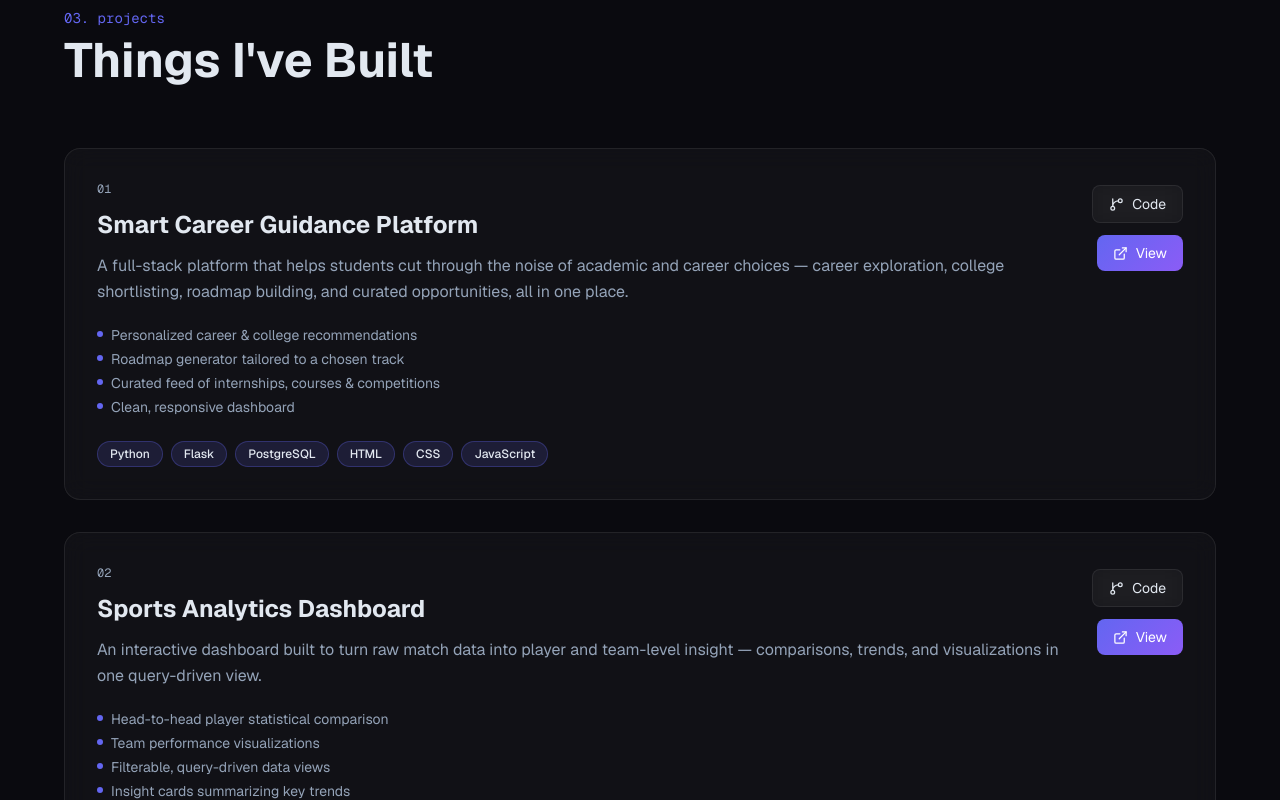
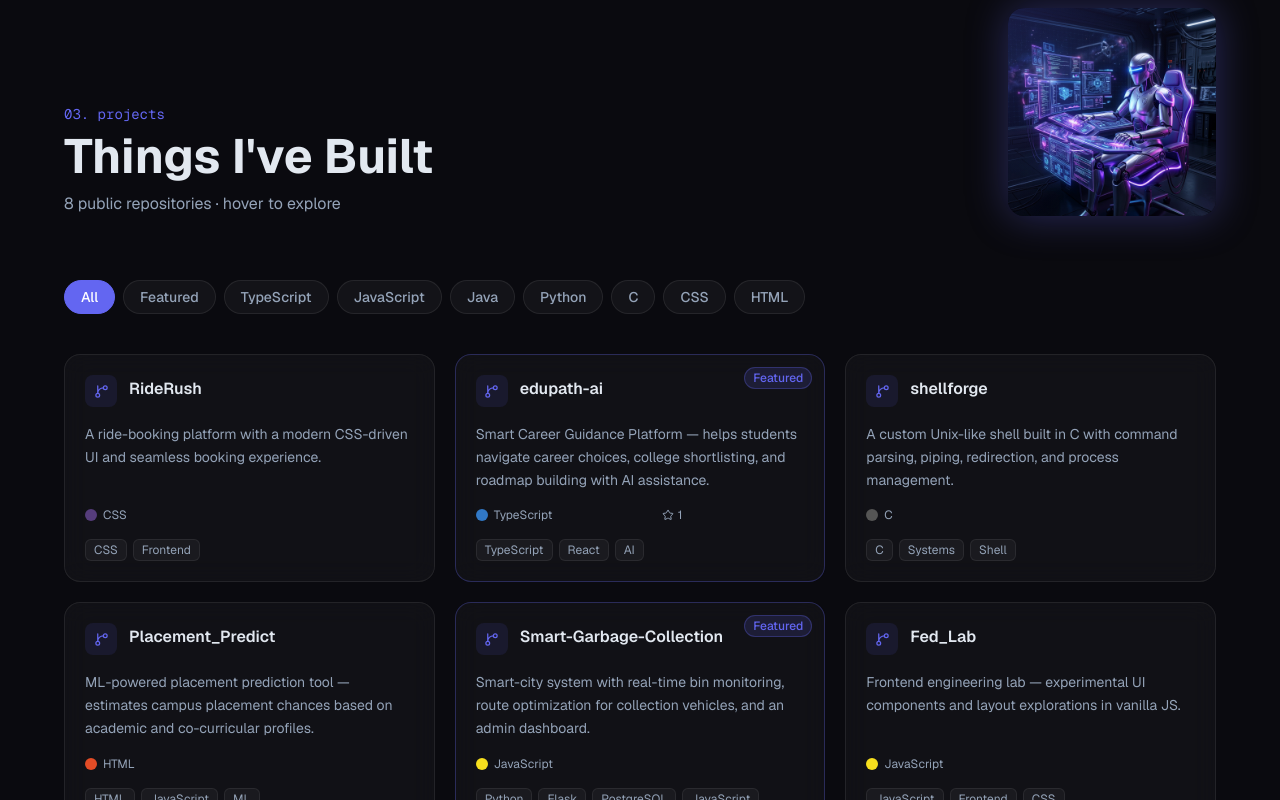
Before and after one commit to shambhavi-mahi/my_portfolio, a Next.js app: page / in a window 1280 px wide. Shown: the part 2660-3460 px from the top of the page. Built offline with nearby package versions, Linux system fonts and the light colour scheme.

Commit message:
feat: add all repos grid AI robot image filter bar

```diff
--- a/app/components/sections/Projects.tsx
+++ b/app/components/sections/Projects.tsx
@@ -1,188 +1,173 @@
 "use client";
 
-import { ExternalLink, GitBranch } from "lucide-react";
+import { useState } from "react";
+import { ExternalLink, GitBranch, Star } from "lucide-react";
+import Image from "next/image";
 
+const langColors: Record<string, string> = {
+  TypeScript: "#3178C6",
+  JavaScript: "#F7DF1E",
+  Python: "#3572A5",
+  Java: "#B07219",
+  CSS: "#563D7C",
+  HTML: "#E34C26",
+  C: "#555555",
+  default: "#6366F1",
+};
 
-const projects = [
-  {
-    number: "01",
-    title: "Smart Career Guidance Platform",
-    description:
-      "A full-stack platform that helps students cut through the noise of academic and career choices — career exploration, college shortlisting, roadmap building, and curated opportunities, all in one place.",
-    tags: ["Python", "Flask", "PostgreSQL", "HTML", "CSS", "JavaScript"],
-    highlights: [
-      "Personalized career & college recommendations",
-      "Roadmap generator tailored to a chosen track",
-      "Curated feed of internships, courses & competitions",
-      "Clean, responsive dashboard",
-    ],
-    github: "https://github.com/shambhavi-mahi/edupath-ai",
-    color: "rgba(99, 102, 241, 0.15)",
-    borderColor: "rgba(99, 102, 241, 0.3)",
-  },
-  {
-    number: "02",
-    title: "Sports Analytics Dashboard",
-    description:
-      "An interactive dashboard built to turn raw match data into player and team-level insight — comparisons, trends, and visualizations in one query-driven view.",
-    tags: ["Java", "PostgreSQL", "JavaScript", "HTML", "CSS"],
-    highlights: [
-      "Head-to-head player statistical comparison",
-      "Team performance visualizations",
-      "Filterable, query-driven data views",
-      "Insight cards summarizing key trends",
-    ],
-    github: "https://github.com/Jahnavi277/SportsAnalytics",
-    color: "rgba(139, 92, 246, 0.15)",
-    borderColor: "rgba(139, 92, 246, 0.3)",
-  },
-  {
-    number: "03",
-    title: "Smart Garbage Collection System",
-    description:
-      "A smart-city system that uses real-time bin monitoring to cut unnecessary collection runs and route trucks more efficiently.",
-    tags: ["Python", "Flask", "PostgreSQL", "HTML", "CSS", "JavaScript"],
-    highlights: [
-      "Real-time bin fill-level monitoring",
-      "Route optimization for collection vehicles",
-      "Admin dashboard for zone monitoring",
-      "Alerts for near-capacity bins",
-    ],
-    github:
-      "https://github.com/shambhavi-mahi/Smart-Garbage-Collection-System",
-    color: "rgba(236, 72, 153, 0.15)",
-    borderColor: "rgba(236, 72, 153, 0.3)",
-  },
+type Repo = {
+  name: string;
+  description: string;
+  language: string;
+  url: string;
+  stars: number;
+  tags: string[];
+  featured: boolean;
+};
+
+const repos: Repo[] = [
+  { name: "RideRush", description: "A ride-booking platform with a modern CSS-driven UI and seamless booking experience.", language: "CSS", url: "https://github.com/shambhavi-mahi/RideRush", stars: 0, tags: ["CSS", "Frontend"], featured: false },
+  { name: "edupath-ai", description: "Smart Career Guidance Platform — helps students navigate career choices, college shortlisting, and roadmap building with AI assistance.", language: "TypeScript", url: "https://github.com/shambhavi-mahi/edupath-ai", stars: 1, tags: ["TypeScript", "React", "AI"], featured: true },
+  { name: "shellforge", description: "A custom Unix-like shell built in C with command parsing, piping, redirection, and process management.", language: "C", url: "https://github.com/shambhavi-mahi/shellforge", stars: 0, tags: ["C", "Systems", "Shell"], featured: false },
+  { name: "Placement_Predict", description: "ML-powered placement prediction tool — estimates campus placement chances based on academic and co-curricular profiles.", language: "HTML", url: "https://github.com/shambhavi-mahi/Placement_Predict", stars: 0, tags: ["HTML", "JavaScript", "ML"], featured: false },
+  { name: "Smart-Garbage-Collection", description: "Smart-city system with real-time bin monitoring, route optimization for collection vehicles, and an admin dashboard.", language: "JavaScript", url: "https://github.com/shambhavi-mahi/Smart-Garbage-Collection-System", stars: 0, tags: ["Python", "Flask", "PostgreSQL", "JavaScript"], featured: true },
+  { name: "Fed_Lab", description: "Frontend engineering lab — experimental UI components and layout explorations in vanilla JS.", language: "JavaScript", url: "https://github.com/shambhavi-mahi/Fed_Lab", stars: 0, tags: ["JavaScript", "Frontend", "CSS"], featured: false },
+  { name: "FED_Project", description: "Frontend development project showcasing responsive design patterns and modern web techniques.", language: "JavaScript", url: "https://github.com/shambhavi-mahi/FED_Project", stars: 0, tags: ["JavaScript", "CSS", "HTML"], featured: false },
+  { name: "Sports Analytics Dashboard", description: "Interactive dashboard turning raw match data into player and team-level insight with comparisons, trends, and visualizations.", language: "Java", url: "https://github.com/Jahnavi277/SportsAnalytics", stars: 1, tags: ["Java", "PostgreSQL", "JavaScript"], featured: true },
 ];
 
+const filters = ["All", "Featured", "TypeScript", "JavaScript", "Java", "Python", "C", "CSS", "HTML"];
+
 export default function Projects() {
+  const [activeFilter, setActiveFilter] = useState("All");
+
+  const filtered = repos.filter((r) => {
+    if (activeFilter === "All") return true;
+    if (activeFilter === "Featured") return r.featured;
+    return r.language === activeFilter || r.tags.includes(activeFilter);
+  });
+
   return (
     <section id="projects" className="py-28 px-6">
-      {/* Divider */}
+      <div className="w-full h-px max-w-6xl mx-auto mb-28" style={{ background: "var(--border)" }} />
+      <div className="max-w-6xl mx-auto">
+
+        {/* Header */}
+        <div className="flex flex-col md:flex-row md:items-end justify-between gap-8 mb-16">
+          <div>
+            <p className="text-sm font-mono mb-2" style={{ color: "var(--accent)" }}>03. projects</p>
+            <h2 className="text-4xl md:text-5xl font-bold" style={{ color: "var(--foreground)" }}>
+              Things I&apos;ve Built
+            </h2>
+            <p className="mt-3 text-base" style={{ color: "var(--muted)" }}>
+              {repos.length} public repositories &middot; hover to explore
+            </p>
+          </div>
+
+          {/* AI Robot image */}
           <div
-        className="w-full h-px max-w-6xl mx-auto mb-28"
-        style={{ background: "var(--border)" }}
+            className="relative w-40 h-40 md:w-52 md:h-52 flex-shrink-0 rounded-2xl overflow-hidden"
+            style={{ boxShadow: "0 0 40px rgba(99,102,241,0.35)" }}
+          >
+            <Image src="/robot.jpg" alt="AI Tech Robot" fill className="object-cover" priority />
+            <div
+              className="absolute inset-0"
+              style={{ background: "linear-gradient(135deg, rgba(99,102,241,0.25), transparent 60%)" }}
             />
+          </div>
+        </div>
 
-      <div className="max-w-6xl mx-auto">
-        {/* Section header */}
-        <div className="mb-16">
-          <p
-            className="text-sm font-mono mb-2"
-            style={{ color: "var(--accent)" }}
+        {/* Filter bar */}
+        <div className="flex flex-wrap gap-2 mb-10">
+          {filters.map((f) => (
+            <button
+              key={f}
+              onClick={() => setActiveFilter(f)}
+              className="px-4 py-1.5 rounded-full text-sm font-medium transition-all duration-200"
+              style={{
+                background: activeFilter === f ? "var(--accent)" : "rgba(255,255,255,0.04)",
+                border: activeFilter === f ? "1px solid var(--accent)" : "1px solid rgba(255,255,255,0.08)",
+                color: activeFilter === f ? "#fff" : "var(--muted)",
+                cursor: "pointer",
+              }}
             >
-            03. projects
-          </p>
-          <h2
-            className="text-4xl md:text-5xl font-bold"
+              {f}
+            </button>
+          ))}
+        </div>
+
+        {/* Repos grid */}
+        <div className="grid md:grid-cols-2 lg:grid-cols-3 gap-5">
+          {filtered.map((repo) => (
+            <a
+              key={repo.name}
+              href={repo.url}
+              target="_blank"
+              rel="noopener noreferrer"
+              className="group relative flex flex-col gap-4 p-5 rounded-2xl glass-card transition-all duration-300 hover:-translate-y-1"
+              style={{ borderColor: repo.featured ? "rgba(99,102,241,0.3)" : undefined }}
+            >
+              {repo.featured && (
+                <span
+                  className="absolute top-3 right-3 px-2 py-0.5 rounded-full text-xs font-medium"
+                  style={{ background: "rgba(99,102,241,0.15)", border: "1px solid rgba(99,102,241,0.3)", color: "var(--accent)" }}
+                >
+                  Featured
+                </span>
+              )}
+
+              <div className="flex items-start gap-3">
+                <div
+                  className="w-8 h-8 rounded-lg flex items-center justify-center flex-shrink-0"
+                  style={{ background: "rgba(99,102,241,0.1)" }}
+                >
+                  <GitBranch size={15} style={{ color: "var(--accent)" }} />
+                </div>
+                <h3
+                  className="font-semibold text-base leading-tight pt-1 transition-colors group-hover:text-purple-400"
                   style={{ color: "var(--foreground)" }}
                 >
-            Things I&apos;ve Built
-          </h2>
+                  {repo.name}
+                </h3>
               </div>
 
-        <div className="space-y-8">
-          {projects.map((project) => (
-            <div
-              key={project.number}
-              className="group relative rounded-2xl p-8 transition-all duration-300 hover:-translate-y-1 glass-card overflow-hidden"
-            >
-              {/* Glow accent top-left */}
-              <div
-                className="absolute -top-10 -left-10 w-40 h-40 rounded-full blur-2xl opacity-0 group-hover:opacity-100 transition-opacity duration-500"
-                style={{ background: project.color }}
-              />
-
-              <div className="relative grid md:grid-cols-[1fr_auto] gap-8">
-                {/* Left content */}
-                <div>
-                  {/* Number */}
-                  <span
-                    className="font-mono text-xs mb-3 block"
-                    style={{ color: "var(--muted)" }}
-                  >
-                    {project.number}
-                  </span>
-
-                  {/* Title */}
-                  <h3
-                    className="text-2xl font-bold mb-3"
-                    style={{ color: "var(--foreground)" }}
-                  >
-                    {project.title}
-                  </h3>
-
-                  {/* Description */}
-                  <p
-                    className="mb-5 leading-relaxed"
-                    style={{ color: "var(--muted)" }}
-                  >
-                    {project.description}
+              <p className="text-sm leading-relaxed flex-1" style={{ color: "var(--muted)" }}>
+                {repo.description}
               </p>
 
-                  {/* Highlights */}
-                  <ul className="space-y-1 mb-6">
-                    {project.highlights.map((h) => (
-                      <li
-                        key={h}
-                        className="flex items-start gap-2 text-sm"
+              <div className="flex items-center justify-between">
+                <div className="flex items-center gap-1.5">
+                  <span
+                    className="w-3 h-3 rounded-full"
+                    style={{ background: langColors[repo.language] ?? langColors.default }}
+                  />
+                  <span className="text-xs" style={{ color: "var(--muted)" }}>{repo.language}</span>
+                </div>
+                {repo.stars > 0 && (
+                  <div className="flex items-center gap-1" style={{ color: "var(--muted)" }}>
+                    <Star size={12} />
+                    <span className="text-xs">{repo.stars}</span>
+                  </div>
+                )}
+                <ExternalLink
+                  size={13}
                   style={{ color: "var(--muted)" }}
-                      >
-                        <span
-                          className="mt-1.5 w-1.5 h-1.5 rounded-full flex-shrink-0"
-                          style={{ background: "var(--accent)" }}
+                  className="opacity-0 group-hover:opacity-100 transition-opacity"
                 />
-                        {h}
-                      </li>
-                    ))}
-                  </ul>
+              </div>
 
-                  {/* Tags */}
-                  <div className="flex flex-wrap gap-2">
-                    {project.tags.map((tag) => (
+              <div className="flex flex-wrap gap-1.5">
+                {repo.tags.map((tag) => (
                   <span
                     key={tag}
-                        className="px-3 py-1 rounded-full text-xs font-medium"
-                        style={{
-                          background: project.color,
-                          border: `1px solid ${project.borderColor}`,
-                          color: "var(--foreground)",
-                        }}
+                    className="px-2 py-0.5 rounded-md text-xs"
+                    style={{ background: "rgba(255,255,255,0.04)", border: "1px solid rgba(255,255,255,0.07)", color: "var(--muted)" }}
                   >
                     {tag}
                   </span>
                 ))}
               </div>
-                </div>
-
-                {/* Right: links */}
-                <div className="flex md:flex-col items-start md:items-end gap-3 pt-1">
-                  <a
-                    href={project.github}
-                    target="_blank"
-                    rel="noopener noreferrer"
-                    className="flex items-center gap-2 px-4 py-2 rounded-lg text-sm transition-all duration-200 hover:opacity-80 glass-card"
-                    style={{ color: "var(--foreground)" }}
-                  >
-                    <GitBranch size={15} />
-                    Code
             </a>
-                  <a
-                    href={project.github}
-                    target="_blank"
-                    rel="noopener noreferrer"
-                    className="flex items-center gap-2 px-4 py-2 rounded-lg text-sm transition-all duration-200 hover:opacity-80"
-                    style={{
-                      background: "linear-gradient(135deg, var(--gradient-1), var(--gradient-2))",
-                      color: "#fff",
-                    }}
-                  >
-                    <ExternalLink size={15} />
-                    View
-                  </a>
-                </div>
-              </div>
-            </div>
           ))}
         </div>
 
```
Also changed, not shown: public/robot.jpg (added). Lines whose indentation alone changed are shown as unchanged.
